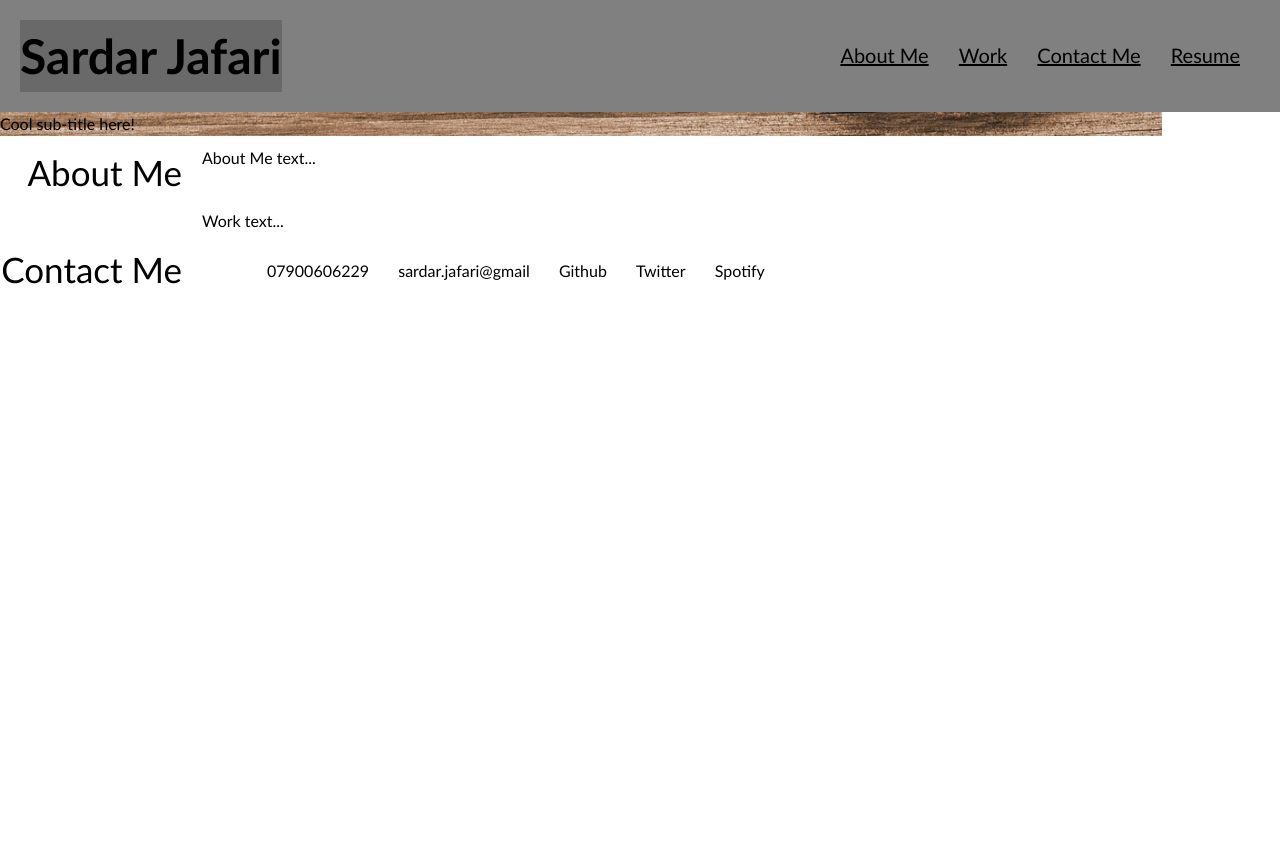
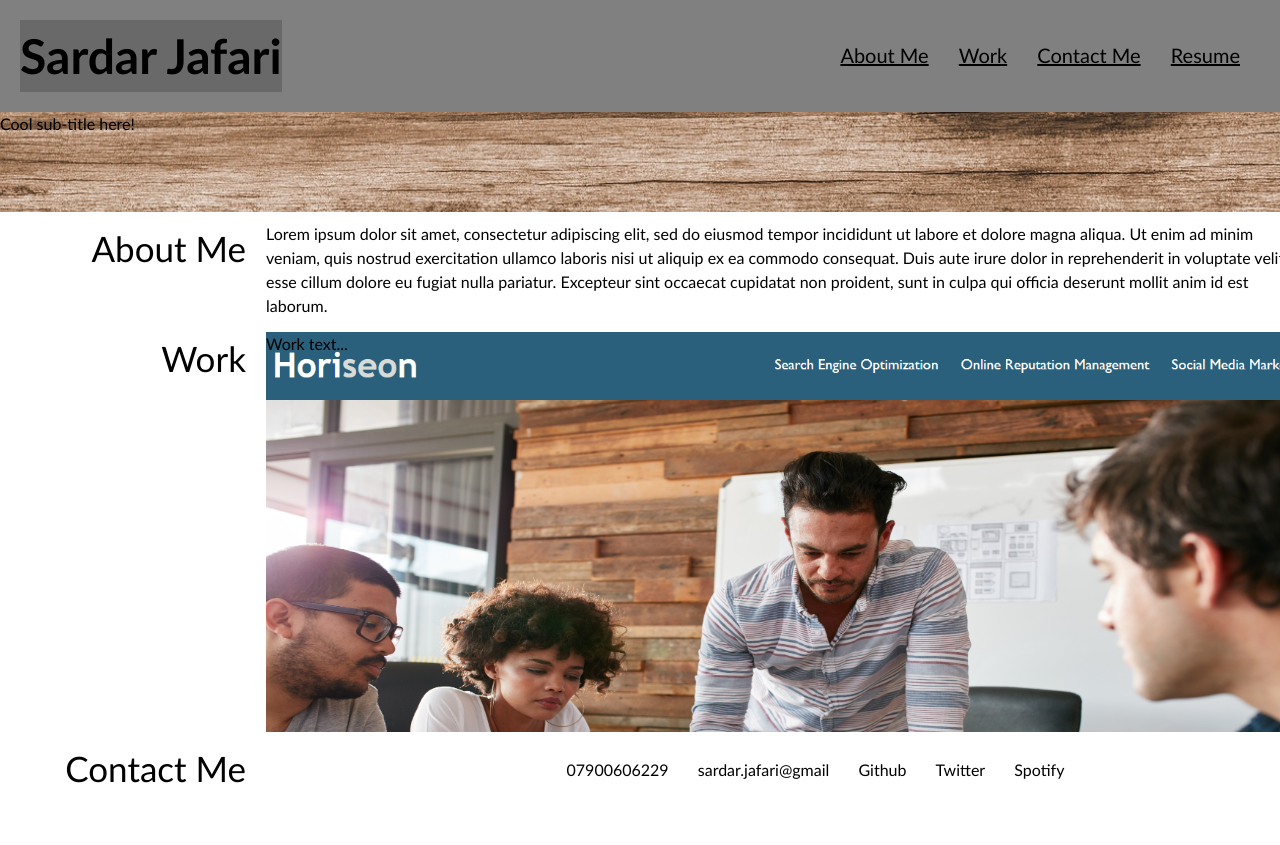
Before and after one commit to 046159/02-Portfolio-Without-Bootstrap, a plain HTML site: page index.html in a window 1280 px wide. Before the commit the page ends 800 px from the top, so only its background shows below. Drawn offline with Linux system fonts and the light colour scheme.

Commit message:
Updated the code for the About Me, Work, and Contact Me sections

```diff
--- a/index.html
+++ b/index.html
@@ -37,10 +37,12 @@
   <div class="grid-container">
     <div class="hero-banner">Cool sub-title here!</div>
     <div class="aboutMeHeading">About Me</div>
-    <div class="aboutMeText">About Me text...</div>
-    <div class="workHeading">
-
+    <div class="aboutMeText">
+      <p>
+        Lorem ipsum dolor sit amet, consectetur adipiscing elit, sed do eiusmod tempor incididunt ut labore et dolore magna aliqua. Ut enim ad minim veniam, quis nostrud exercitation ullamco laboris nisi ut aliquip ex ea commodo consequat. Duis aute irure dolor in reprehenderit in voluptate velit esse cillum dolore eu fugiat nulla pariatur. Excepteur sint occaecat cupidatat non proident, sunt in culpa qui officia deserunt mollit anim id est laborum.
+      </p>
     </div>
+    <div class="workHeading">Work</div>
     <div class="workText">Work text...</div>
     <div class="contactMeHeading">Contact Me</div>
     <div class="contactMeText">
--- a/style.css
+++ b/style.css
@@ -44,12 +44,13 @@ p {
 
 .grid-container {
   display: grid;
-  grid-template-columns: 15% 75%;
+  grid-template-rows: 100px 100px 400px 100px;
+  grid-template-columns: 20% 40% 40%;
   grid-template-areas:
-    'hero-banner hero-banner'
-    'aboutMeHeading aboutMeText'
-    'workHeading workHeadingText'
-    'contactMeHeading contactMeText';
+    'hero-banner hero-banner hero-banner'
+    'aboutMeHeading aboutMeText aboutMeText'
+    'workHeading workText workText'
+    'contactMeHeading contactMeText contactMeText';
   gap: 10px;
   background-color: white;
   padding: 10px;
@@ -86,6 +87,22 @@ p {
   padding-right: 10px;
 }
 
+.workText {
+ grid-area: workText;
+ background-image: url(./Horiseon.png);
+ height: 100%;
+ background-size: cover;
+}
+
+.contactMeText {
+  grid-area: contactMeText;
+  text-align: center;
+ }
+
+ .aboutMeText {
+  grid-area: aboutMeText;
+ }
+
 /* Format h1 */
 h1 {
   display: inline-block;
```
Also changed, not shown: Horiseon.png (added).
